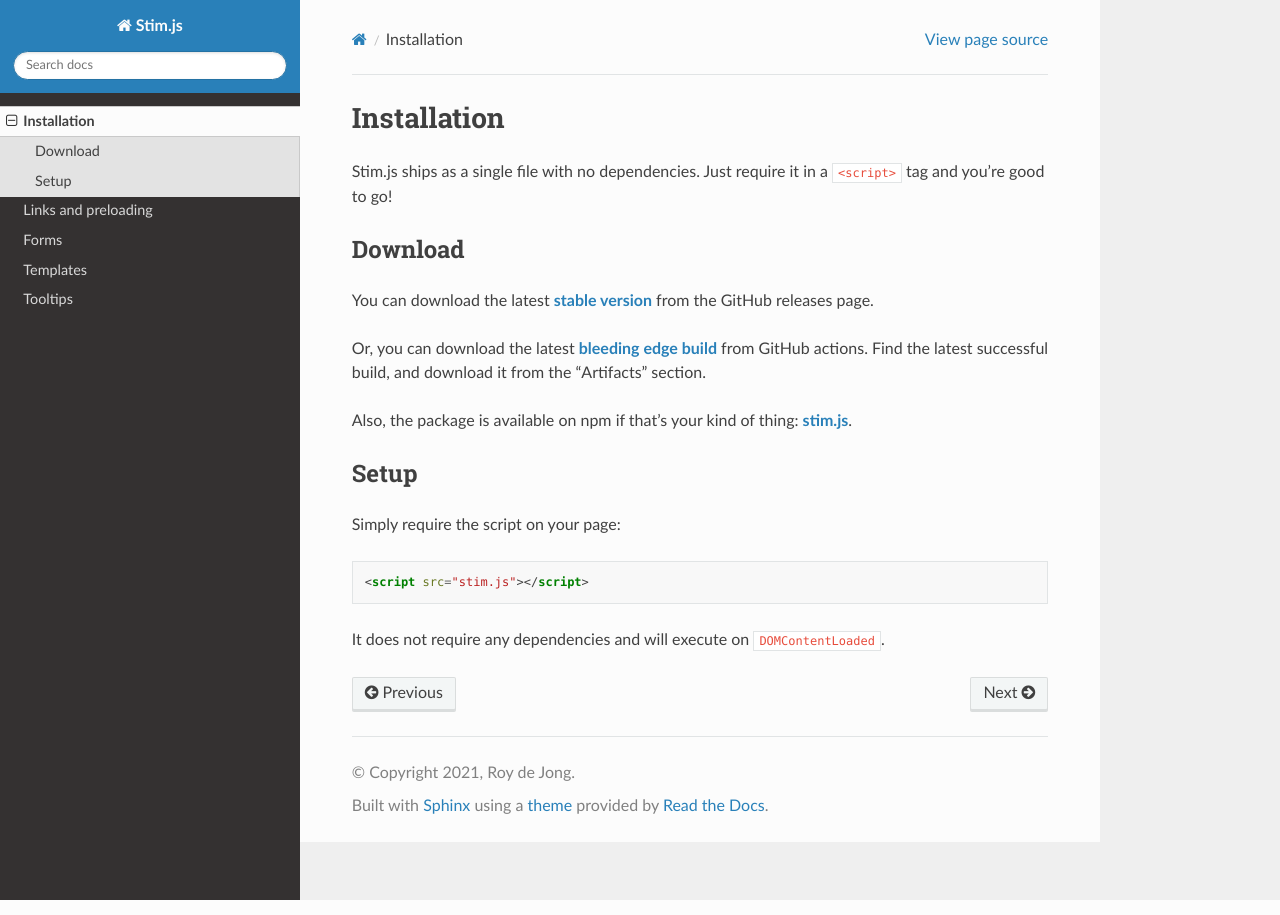
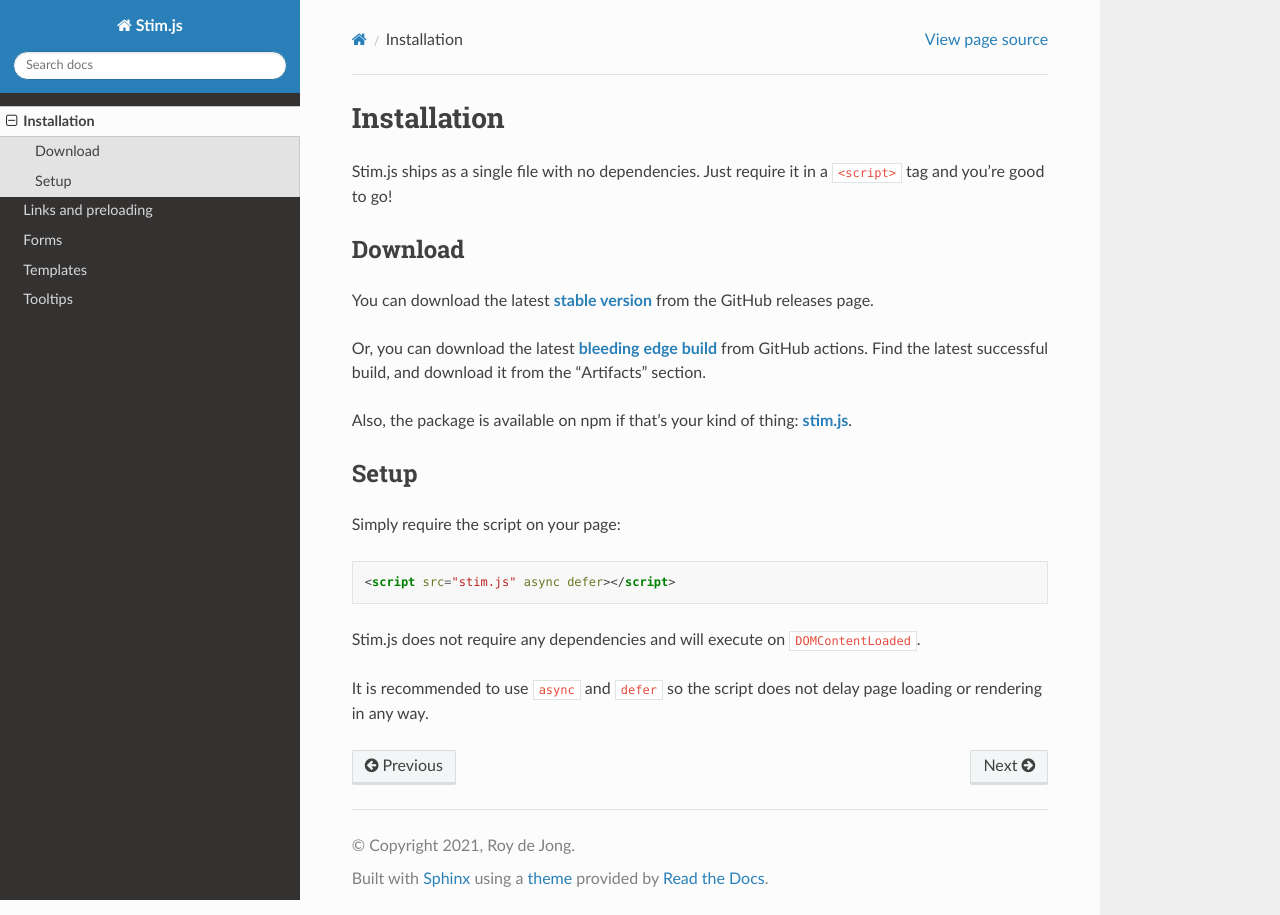
Before and after one commit to SoftwarePunt/stim.js, a Sphinx documentation site: the page built from docs/source/installation.md, in a window 1280 px wide. Built offline with Sphinx 7.4.7 and the Read the Docs theme 2.0.0, drawn with Linux system fonts in a browser that asks for light colours.

Commit message:
docs(installation): add `async defer` recommendation

````diff
--- a/docs/source/installation.md
+++ b/docs/source/installation.md
@@ -12,7 +12,9 @@
 Simply require the script on your page:
 
 ```html
-<script src="stim.js"></script>
+<script src="stim.js" async defer></script>
 ```
 
-It does not require any dependencies and will execute on `DOMContentLoaded`.
+Stim.js does not require any dependencies and will execute on `DOMContentLoaded`.
+
+It is recommended to use `async` and `defer` so the script does not delay page loading or rendering in any way.
````
